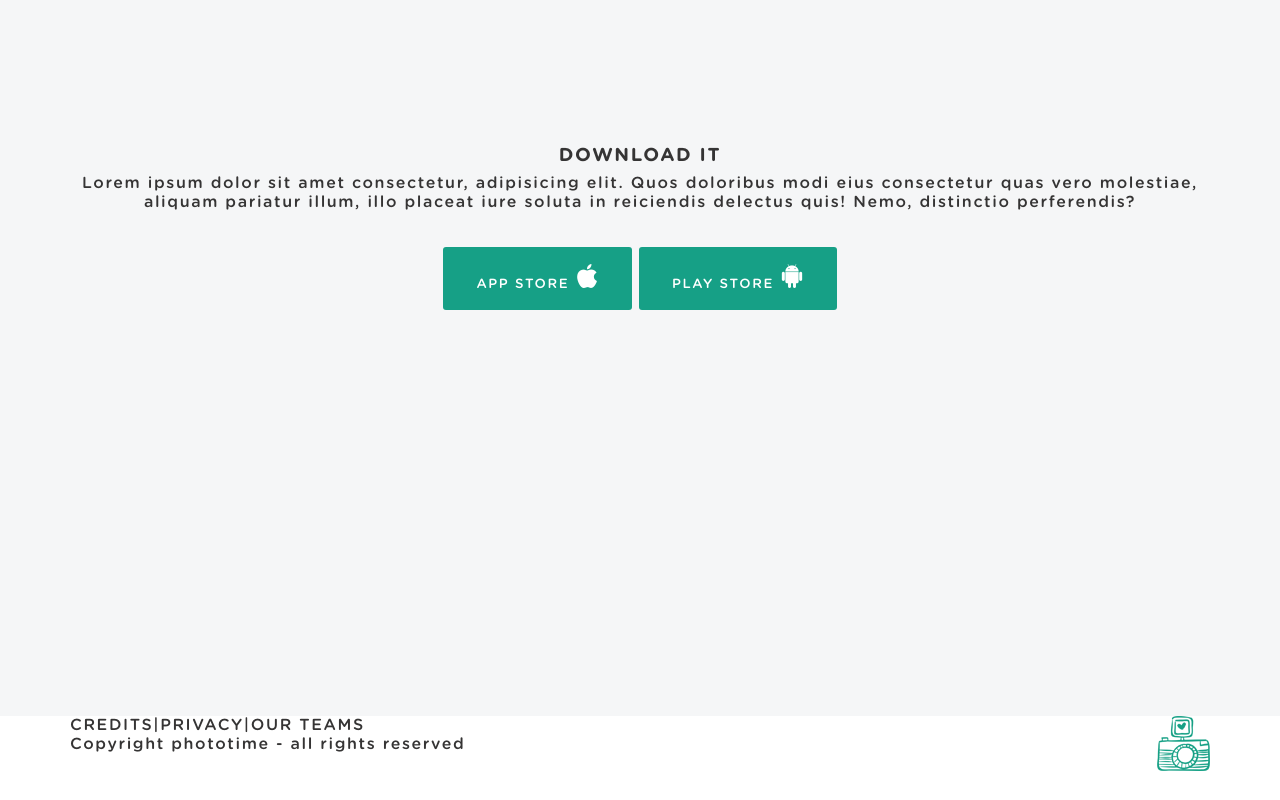
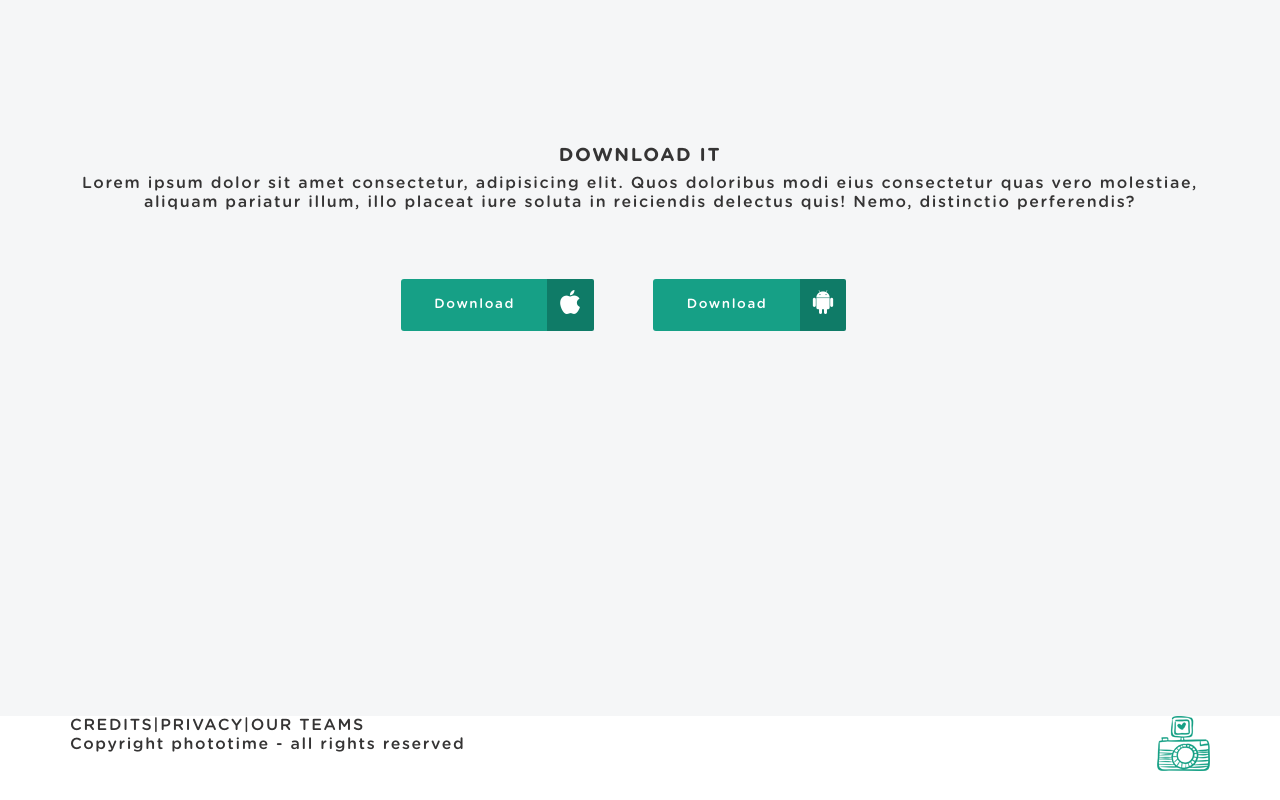
Before and after one commit to SyedMuhammadAhmadShah123/phototime, a plain HTML site: page index.html in a window 1280 px wide. Shown: the part 3804-4604 px from the top of the page. Drawn offline with Linux system fonts and the light colour scheme.

Commit message:
final changes

```diff
--- a/css/styles.css
+++ b/css/styles.css
@@ -279,3 +279,36 @@ button:active {
     width: 100%;
     padding-bottom: 3vh;
 }
+.button
+{
+    display: flex;
+    justify-content: center;
+    align-items: center;
+    border-bottom-right-radius: 0;
+    border-top-right-radius: 0;
+    /* border: 2px solid red; */
+
+}
+.button button:hover, .button a:hover{
+    cursor: pointer;
+    transform: translateY(0px);
+    background-color:rgba(22, 160, 135, 0.85) ;
+}
+.button-icon
+{
+    margin-top: 2.1em;
+    background-color:rgb(15, 123, 103);
+    padding: 0.7em;
+    border-bottom-right-radius: 2px !important;
+    border-top-right-radius: 2px !important;
+}
+.btn1, .btn2{
+    /* border: 2px solid red; */
+    margin: 5em 1em;
+}
+.btn-icon1, .btn-icon2{
+    /* border: 2px solid red; */
+    position: relative;
+    margin: 0 1em;
+    right: 1.9em;
+}
--- a/index.html
+++ b/index.html
@@ -118,10 +118,16 @@
             <div class="col-12">
              <h3 style="margin-bottom:.4em;">DOWNLOAD IT</h3>
              <p> Lorem ipsum dolor sit amet consectetur, adipisicing elit. Quos doloribus modi eius consectetur quas vero molestiae, aliquam pariatur illum, illo placeat iure soluta in reiciendis delectus quis! Nemo, distinctio perferendis?</p>
-              <div class="buttons">
-                <button class="app-store">APP STORE <img src="/assets/images/icons/apple.png" alt="apple logo"></button>
-                <button class="play-store">PLAY STORE <img src="/assets/images/icons/android.png" alt="android logo"></button>
+              <div class="button btn3">
+                <!-- <button class="app-store">APP STORE <img src="/assets/images/icons/apple.png" alt="apple logo"></button> -->
+                <!-- <button class="play-store">PLAY STORE <img src="/assets/images/icons/android.png" alt="android logo"></button> -->
+                <button class="button btn1">Download</button>
+                <a href="" class="button-icon btn-icon1"><img src="/assets/images/icons/apple.png" alt="apple logo"></a>
+
+                <button class="button btn2" >Download</button>
+                <a href="" class="button-icon btn-icon2"><img src="/assets/images/icons/android.png" alt="apple logo"></a>
               </div>
+
             </div>
             </div>
           </div>
```
